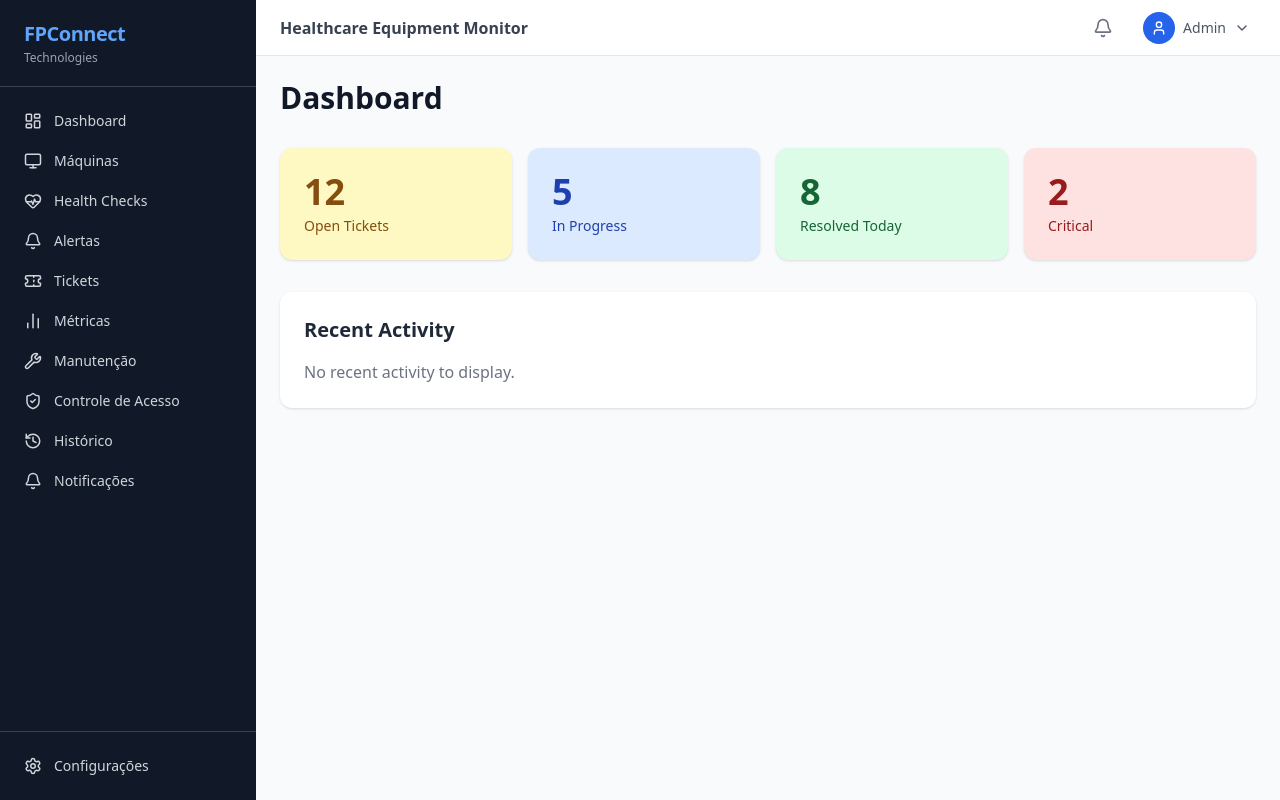
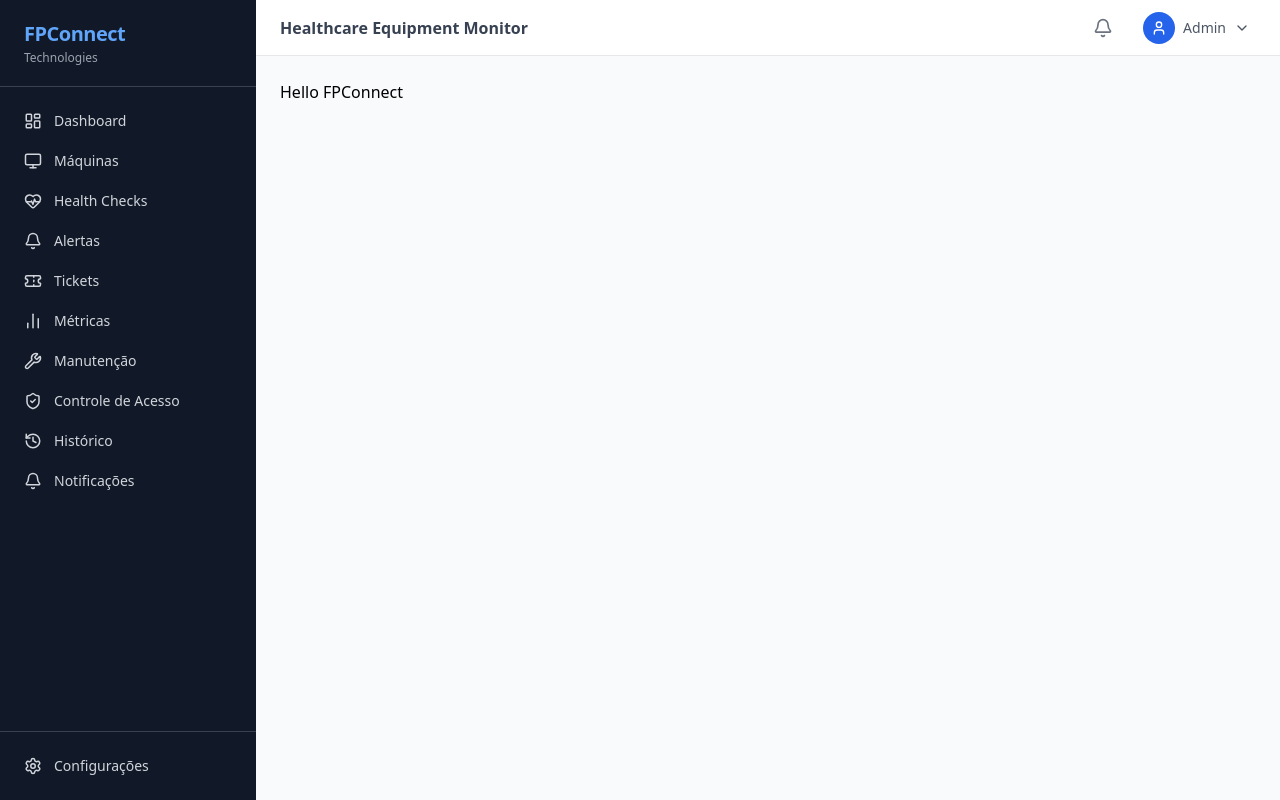
Before and after one commit to FPConnect/fpconnect-rca-copilot, a Next.js app in the folder apps/web/: page / in a window 1280 px wide. Built offline with nearby package versions, Linux system fonts and the light colour scheme.

Commit message:
Create minimal working page.tsx with Hello FPConnect text

```diff
--- a/apps/web/src/app/page.tsx
+++ b/apps/web/src/app/page.tsx
@@ -1,5 +1,3 @@
-import DashboardPage from "./dashboard/page";
-
-export default function Home() {
-  return <DashboardPage />;
+export default function Page() {
+  return <div>Hello FPConnect</div>;
 }
```
